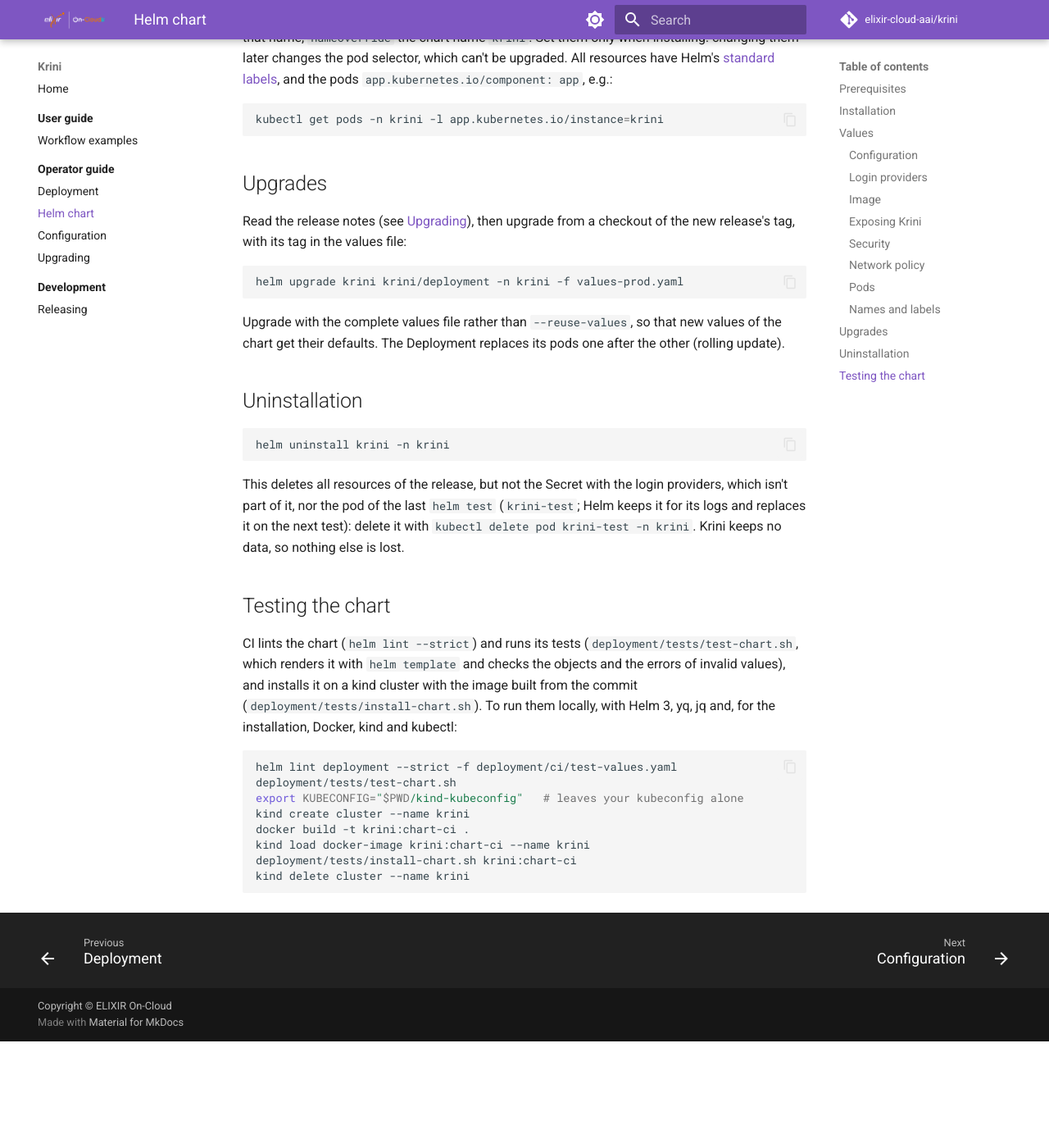
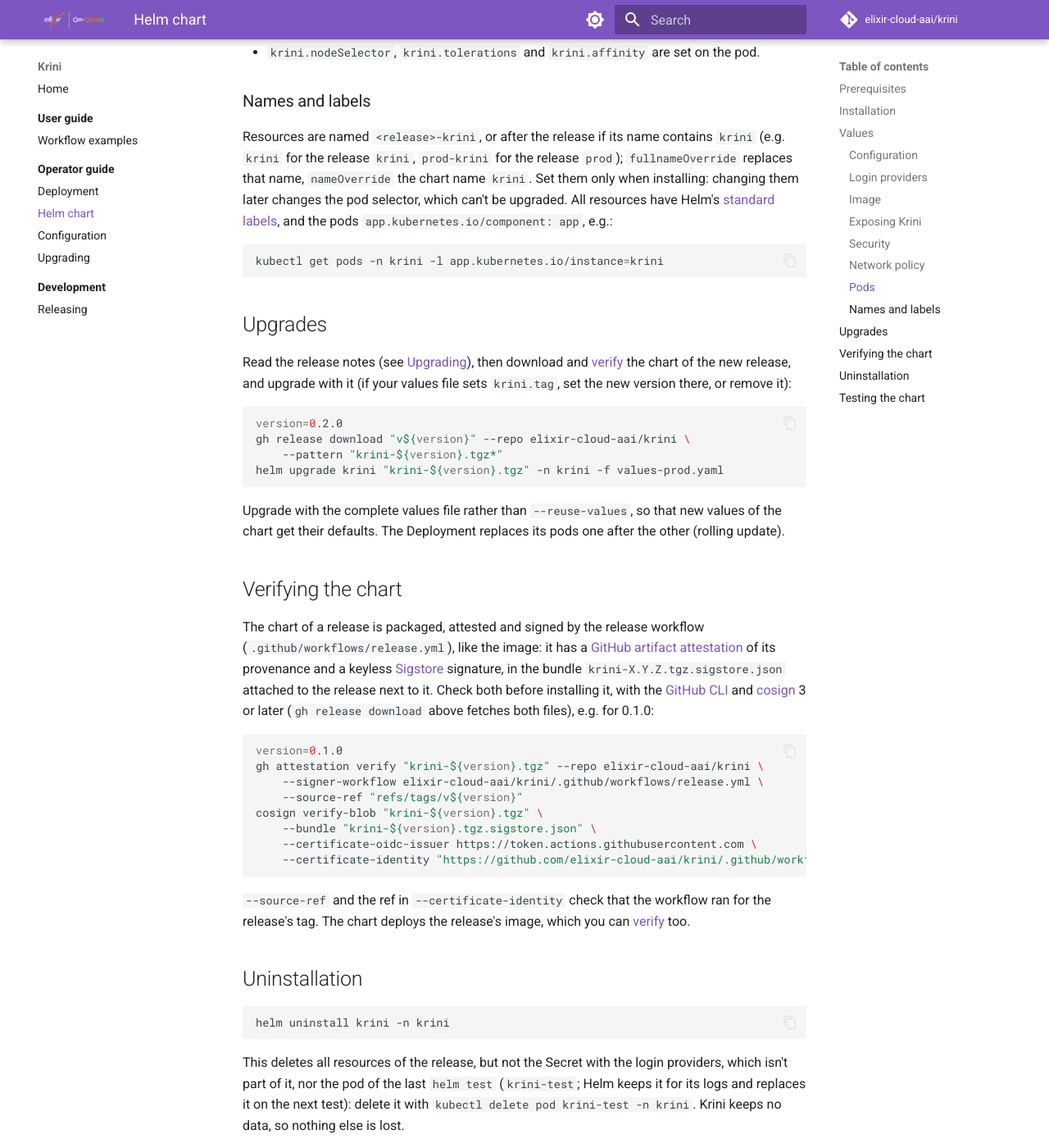
Before and after one commit to elixir-cloud-aai/krini, an MkDocs documentation site: the page built from docs/operator-guide/helm-chart.md, in a window 1280 px wide and 1400 px high, scrolled down 7344 px. Shown: the whole window at 82% size. Built offline with MkDocs 1.6.1 and Material for MkDocs 9.7.7, drawn with Linux system fonts in a browser that asks for light colours; comment, search, counter and statistics services are not loaded; before the commit the page ends 8614 px from its top, so only the background shows below that; some of the changed text lies outside the part shown.

Commit message:
docs: install the chart from the release asset
The operator guide installs and upgrades from the chart attached to
the release (no checkout, no krini.tag), and describes how to verify
it with gh attestation verify and cosign verify-blob. releasing.md
describes the packaging, runs it in the pre-tag checks, and says that
Chart.yaml keeps its placeholders. The README quick start, Upgrading,
the chart README and the comments in Chart.yaml and values.yaml
follow.

Co-Authored-By: Claude Opus 5.5 <noreply@anthropic.com>

````diff
--- a/docs/operator-guide/helm-chart.md
+++ b/docs/operator-guide/helm-chart.md
@@ -8,8 +8,13 @@ Route. It has no defaults for any deployment: you set the host name, the
 Cloud Registry and the login providers, and the login providers' secrets
 come only from a Kubernetes Secret of your own.
 
-The chart isn't published to a chart repository yet: install it from a
-checkout of the repository, at the tag of the release that you deploy.
+Each [release](https://github.com/elixir-cloud-aai/krini/releases), from
+0.1.0 on, has the chart attached, packaged with the release's version
+(`krini-X.Y.Z.tgz`), which deploys that release's image by default. The
+chart isn't published to a chart repository: install it from that file,
+after [verifying it](#verifying-the-chart). The chart in the repository
+(version `0.0.0`) deploys the image of the newest commit on `dev` by
+default; use it for development and testing only.
 
 ## Prerequisites
 
@@ -74,19 +79,24 @@ checkout of the repository, at the tag of the release that you deploy.
         contact: privacy@example.org
     loginProviders:
       existingSecret: krini-login-providers
-    krini:
-      tag: "0.1.0"
     ```
 
-    On OpenShift, add `ingress: {enabled: false}` under `krini`, so that
+    The chart of a release deploys the image of that release (see
+    [Image](#image)), so the values need no image tag.
+    On OpenShift, add `krini: {ingress: {enabled: false}}`, so that
     the chart creates a Route with TLS instead of an Ingress (see
     [Exposing Krini](#exposing-krini)).
 
-4. Install the chart from a checkout of the release's tag:
+4. Download the chart of the release that you deploy (here 0.1.0) from its
+   GitHub release, with the [GitHub CLI](https://cli.github.com/) (or from
+   the release page), [verify it](#verifying-the-chart), and install it:
 
     ```bash
-    git clone --depth 1 --branch v0.1.0 https://github.com/elixir-cloud-aai/krini.git
-    helm install krini krini/deployment -n krini -f values-prod.yaml
+    version=0.1.0
+    gh release download "v${version}" --repo elixir-cloud-aai/krini \
+        --pattern "krini-${version}.tgz*"
+    # verify it (see "Verifying the chart"), then:
+    helm install krini "krini-${version}.tgz" -n krini -f values-prod.yaml
     ```
 
     `krini` is the name of the release, which upgrades and `helm uninstall`
@@ -182,11 +192,13 @@ these fields; providers without one of the required fields, or with the
 
 The image is `krini.image` (default `docker.io/elixircloud/krini`, fully
 qualified, as some container runtimes refuse short names) with the tag
-`krini.tag`. Without a tag, the chart deploys its `appVersion`, `dev`: the
-image of the newest commit on the branch `dev`, which changes with every
-commit. In production, set the tag of a release (`X.Y.Z`), or include a
-digest in `krini.image` (e.g. `docker.io/elixircloud/krini@sha256:...`;
-`krini.tag` must then be empty); see [Container
+`krini.tag`. Without a tag, the chart deploys its `appVersion`: in the chart
+of a release (`krini-X.Y.Z.tgz`), the image of that release (`X.Y.Z`); in
+the chart in the repository, `dev`, the image of the newest commit on the
+branch `dev`, which changes with every commit. Set `krini.tag` only to
+deploy another image than the chart's, or include a digest in
+`krini.image` (e.g. `docker.io/elixircloud/krini@sha256:...`; `krini.tag`
+must then be empty) to pin the image; see [Container
 image](deployment.md#container-image) for the tags and how to verify an
 image.
 
@@ -329,16 +341,49 @@ kubectl get pods -n krini -l app.kubernetes.io/instance=krini
 
 ## Upgrades
 
-Read the release notes (see [Upgrading](upgrading.md)), then upgrade from a
-checkout of the new release's tag, with its tag in the values file:
+Read the release notes (see [Upgrading](upgrading.md)), then download and
+[verify](#verifying-the-chart) the chart of the new release, and upgrade
+with it (if your values file sets `krini.tag`, set the new version there,
+or remove it):
 
 ```bash
-helm upgrade krini krini/deployment -n krini -f values-prod.yaml
+version=0.2.0
+gh release download "v${version}" --repo elixir-cloud-aai/krini \
+    --pattern "krini-${version}.tgz*"
+helm upgrade krini "krini-${version}.tgz" -n krini -f values-prod.yaml
 ```
 
 Upgrade with the complete values file rather than `--reuse-values`, so that
 new values of the chart get their defaults. The Deployment replaces its pods
 one after the other (rolling update).
+
+## Verifying the chart
+
+The chart of a release is packaged, attested and signed by the release
+workflow (`.github/workflows/release.yml`), like the image: it has a
+[GitHub artifact
+attestation](https://docs.github.com/en/actions/concepts/security/artifact-attestations)
+of its provenance and a keyless [Sigstore](https://www.sigstore.dev/)
+signature, in the bundle `krini-X.Y.Z.tgz.sigstore.json` attached to the
+release next to it. Check both before installing it, with the [GitHub
+CLI](https://cli.github.com/) and
+[cosign](https://docs.sigstore.dev/cosign/system_config/installation/) 3 or
+later (`gh release download` above fetches both files), e.g. for 0.1.0:
+
+```bash
+version=0.1.0
+gh attestation verify "krini-${version}.tgz" --repo elixir-cloud-aai/krini \
+    --signer-workflow elixir-cloud-aai/krini/.github/workflows/release.yml \
+    --source-ref "refs/tags/v${version}"
+cosign verify-blob "krini-${version}.tgz" \
+    --bundle "krini-${version}.tgz.sigstore.json" \
+    --certificate-oidc-issuer https://token.actions.githubusercontent.com \
+    --certificate-identity "https://github.com/elixir-cloud-aai/krini/.github/workflows/release.yml@refs/tags/v${version}"
+```
+
+`--source-ref` and the ref in `--certificate-identity` check that the
+workflow ran for the release's tag. The chart deploys the release's image,
+which you can [verify](deployment.md#verifying-images) too.
 
 ## Uninstallation
 
@@ -358,12 +403,15 @@ CI lints the chart (`helm lint --strict`) and runs its tests
 (`deployment/tests/test-chart.sh`, which renders it with `helm template` and
 checks the objects and the errors of invalid values), and installs it on a
 kind cluster with the image built from the commit
-(`deployment/tests/install-chart.sh`). To run them locally, with Helm 3,
+(`deployment/tests/install-chart.sh`). It also packages the chart as the
+release workflow does (`scripts/package-chart.sh`, tested by
+`deployment/tests/test-package.sh`). To run them locally, with Helm 3,
 yq, jq and, for the installation, Docker, kind and kubectl:
 
 ```bash
 helm lint deployment --strict -f deployment/ci/test-values.yaml
 deployment/tests/test-chart.sh
+deployment/tests/test-package.sh
 export KUBECONFIG="$PWD/kind-kubeconfig"   # leaves your kubeconfig alone
 kind create cluster --name krini
 docker build -t krini:chart-ci .
````
Also changed, not shown: other parts of docs/operator-guide/helm-chart.md (+1 -1 lines), README.md (+10 -8 lines), deployment/README.md (+6 -1 lines), docs/development/releasing.md (+27 -7 lines), docs/operator-guide/upgrading.md (+4 -4 lines), 2 other files.
